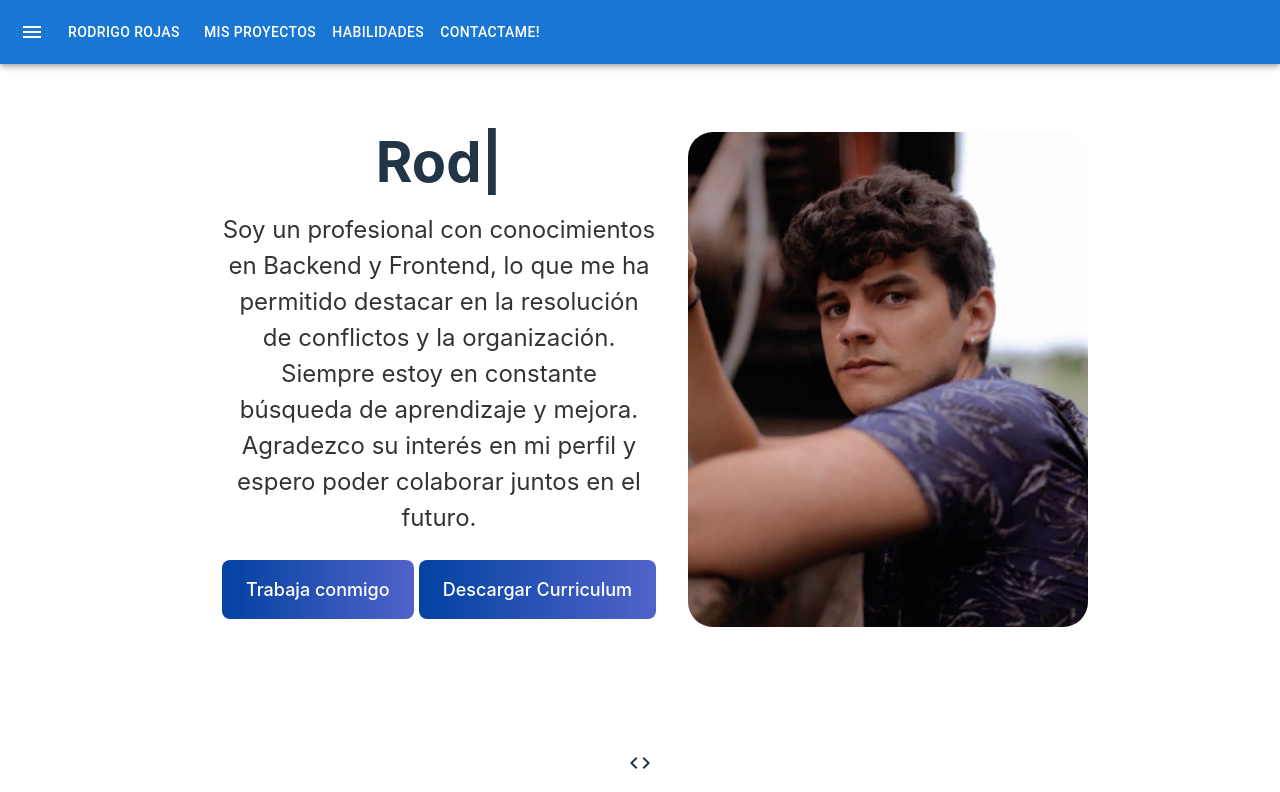
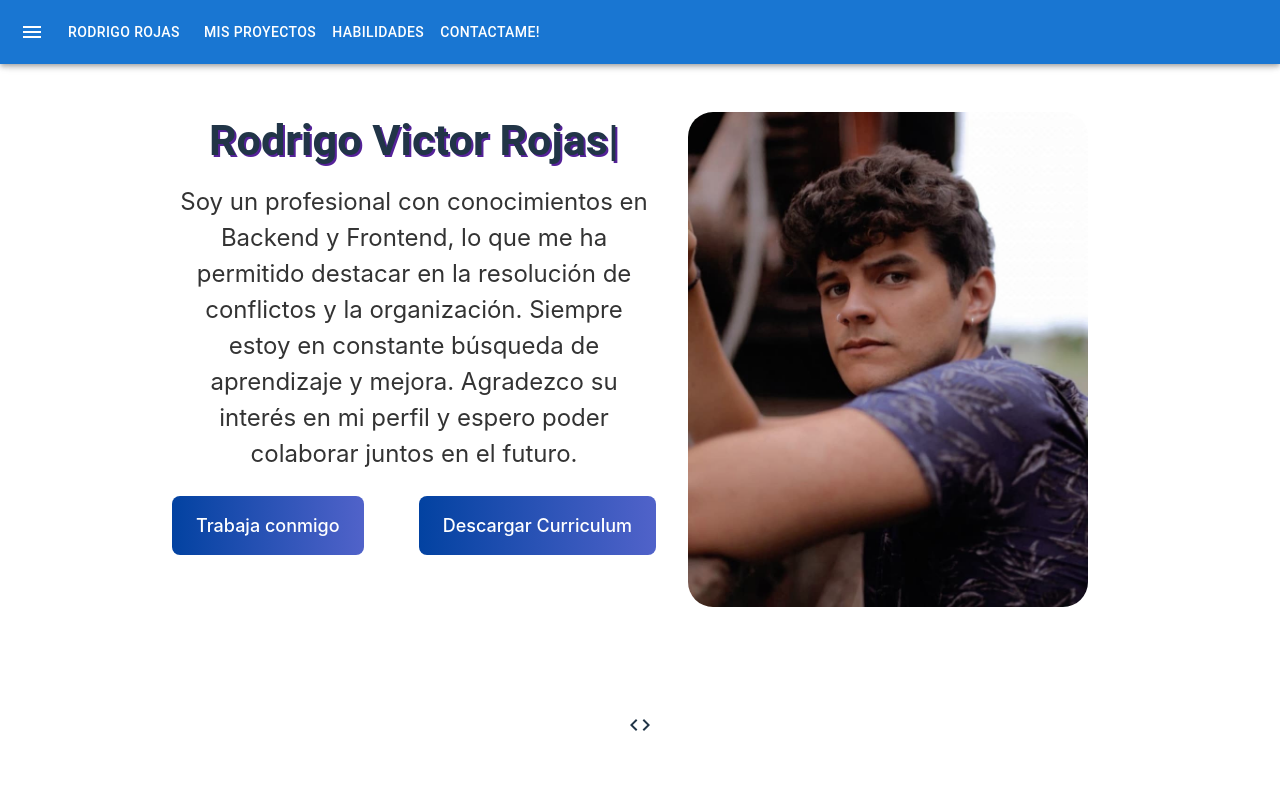
Before and after one commit to rojassrodrigo/Portfolio-vite, a React (Vite) app: page / in a window 1280 px wide. Shown: the top 792 px of the page. Built offline with nearby package versions, Linux system fonts and the light colour scheme.

Commit message:
portfolio 18

```diff
--- a/src/componentes/About.jsx
+++ b/src/componentes/About.jsx
@@ -9,28 +9,28 @@ export default function About() {
     <section id="about">
       <div className={css.card}>
         <div className={css.cardContent}>
-        <TypeAnimation
+          <TypeAnimation
             sequence={[
-              'Rodrigo Rojas', // Types 'Hola, soy Rodrigo'
+              'Rodrigo Victor Rojas', // Types 'Hola, soy Rodrigo'
               1000, // Waits 1s
-              'Full Stack Web Developer',
+              'Full Stack Developer',
               1000,
               () => {
                 console.log('Sequence completed');
               },
             ]}
-            speed={160}
+            speed={145}
             style={{
-              fontSize: '3.5em',
-              marginBottom: '16px',
-              lineHeight: '1.2',
-              fontWeight: 'bold', // Agregar esta línea
-              display: 'block' // Agregar esta línea
+              fontFamily: 'Roboto, sans-serif',
+              fontSize: '2.7rem',
+              marginBottom: '10px',
+              lineHeight: '1.5',
+              fontWeight: 'bold',
+              display: 'block',
+              textShadow: '2px 2px #529',
             }}
             repeat={Infinity}
           />
-
-
           <p>
           Soy un profesional con conocimientos en Backend y Frontend,
           lo que me ha permitido destacar en la resolución de conflictos y la organización.
--- a/src/css/About.module.css
+++ b/src/css/About.module.css
@@ -1,7 +1,6 @@
 #about {
   background-color: #f5f5f5;
   padding: 80px 0 0;
-  margin-top: 30px;
 }
 
 .card {
@@ -10,10 +9,10 @@
   background-color: #fff;
   border-radius: 16px;
   overflow: hidden;
-  max-width: 900px;
+  max-width: 1000px;
   margin: 0 auto 50px;
   width: 100%;
-  margin-top: 30px;
+  margin-top: 10px;
 }
 @media only screen and (max-width: 768px) {
   .card {
```
